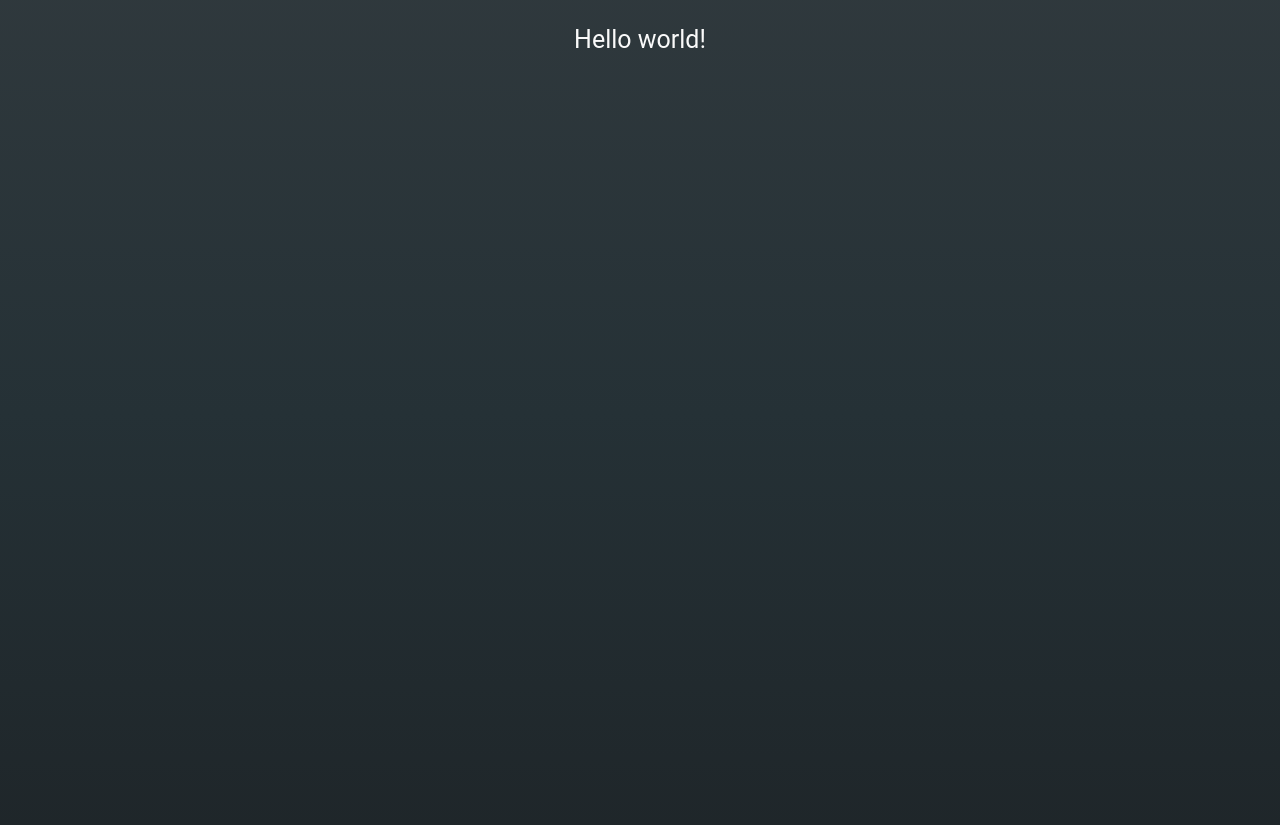
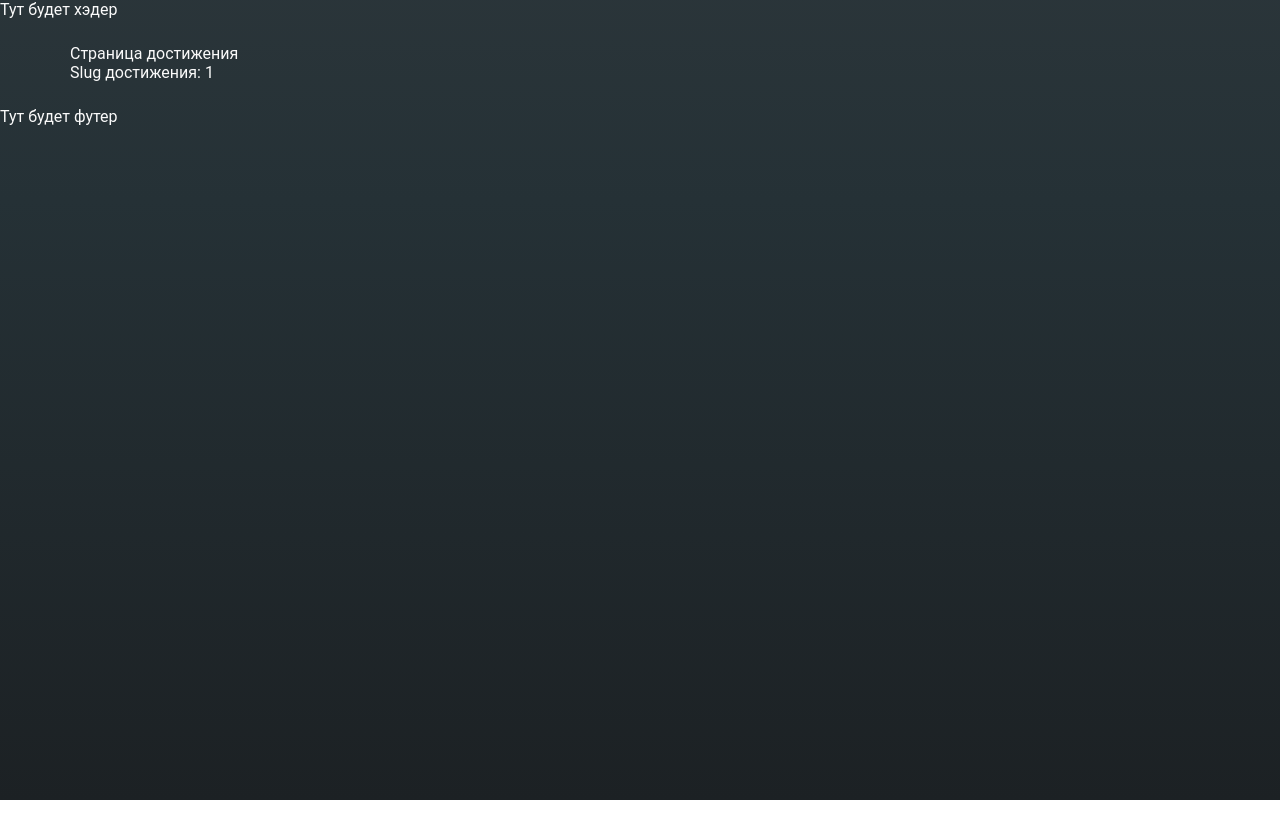
Before and after one commit to Qaddis/team-landing, a Nuxt app: page /achievements/1 in a window 1280 px wide. After the commit the page ends 800 px from the top, so only its background shows below. Built offline with nearby package versions, Linux system fonts and the light colour scheme.

Commit message:
Add layout and base routing

```diff
--- a/app/app.vue
+++ /dev/null
@@ -1,11 +0,0 @@
-<template>
-	<h1>Hello world!</h1>
-</template>
-
-<style lang="scss">
-h1 {
-	font-size: 25px;
-	text-align: center;
-	margin: 25px;
-}
-</style>
--- /dev/null
+++ b/app/layouts/default.vue
@@ -0,0 +1,25 @@
+<template>
+	<div>
+		<header>Тут будет хэдер</header>
+
+		<main class="main">
+			<div class="wrapper">
+				<slot />
+			</div>
+		</main>
+
+		<footer>Тут будет футер</footer>
+	</div>
+</template>
+
+<style scoped lang="scss">
+.main {
+	margin: 25px 0;
+	padding: 0 25px;
+}
+
+.wrapper {
+	max-width: 1140px;
+	margin: 0 auto;
+}
+</style>
--- /dev/null
+++ b/app/pages/achievements/[achievementSlug].vue
@@ -0,0 +1,13 @@
+<script setup lang="ts">
+const route = useRoute()
+</script>
+
+<template>
+	<div>
+		<h1>Страница достижения</h1>
+
+		<p>Slug достижения: {{ route.params.achievementSlug }}</p>
+	</div>
+</template>
+
+<style scoped lang="scss"></style>
--- /dev/null
+++ b/app/pages/achievements/index.vue
@@ -0,0 +1,7 @@
+<script setup lang="ts"></script>
+
+<template>
+	<h1>Страница достижений</h1>
+</template>
+
+<style scoped lang="scss"></style>
--- /dev/null
+++ b/app/pages/contacts.vue
@@ -0,0 +1,7 @@
+<script setup lang="ts"></script>
+
+<template>
+	<h1>Страница контактов</h1>
+</template>
+
+<style scoped lang="scss"></style>
--- /dev/null
+++ b/app/pages/index.vue
@@ -0,0 +1,7 @@
+<script setup lang="ts"></script>
+
+<template>
+	<h1>Главная страница</h1>
+</template>
+
+<style scoped lang="scss"></style>
```
